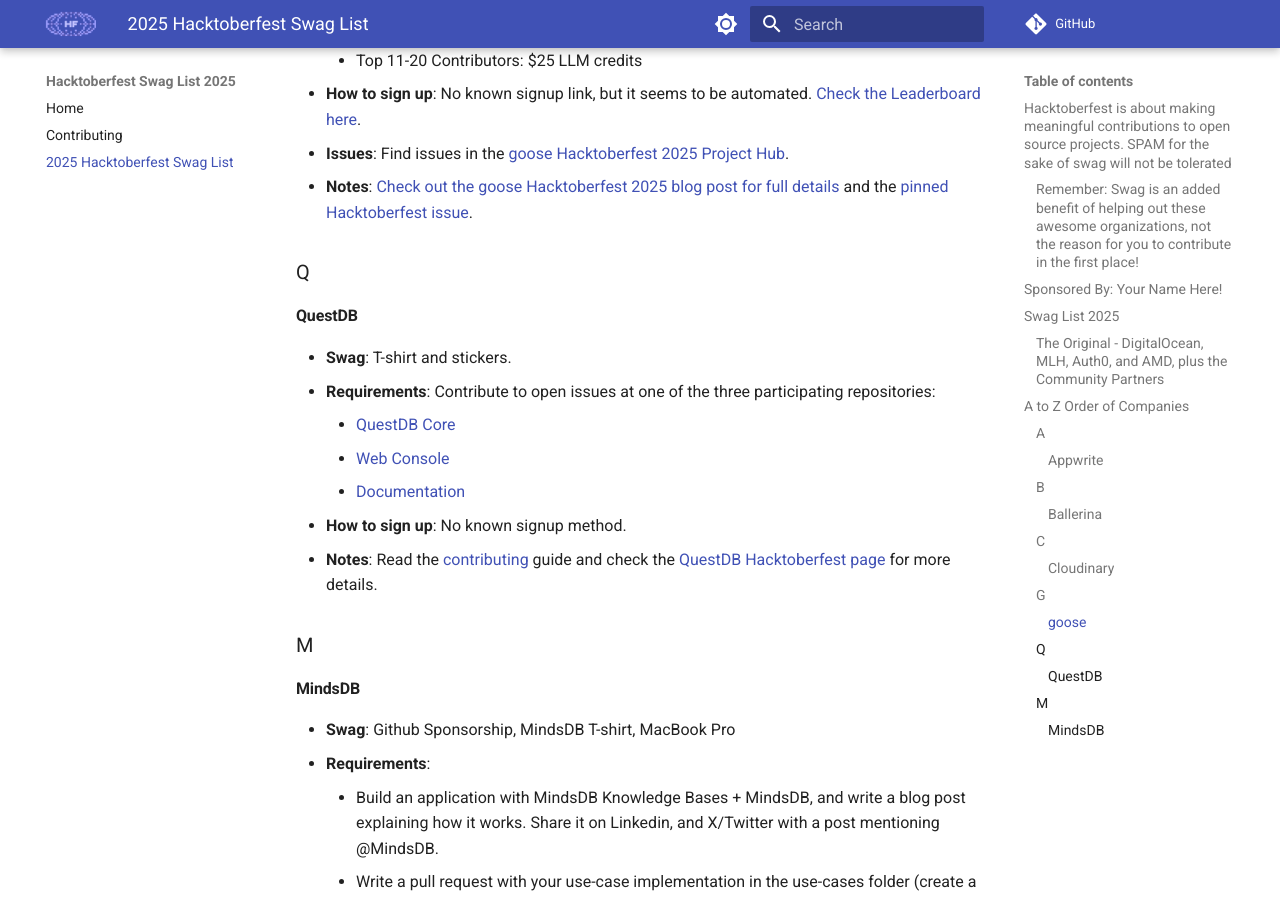
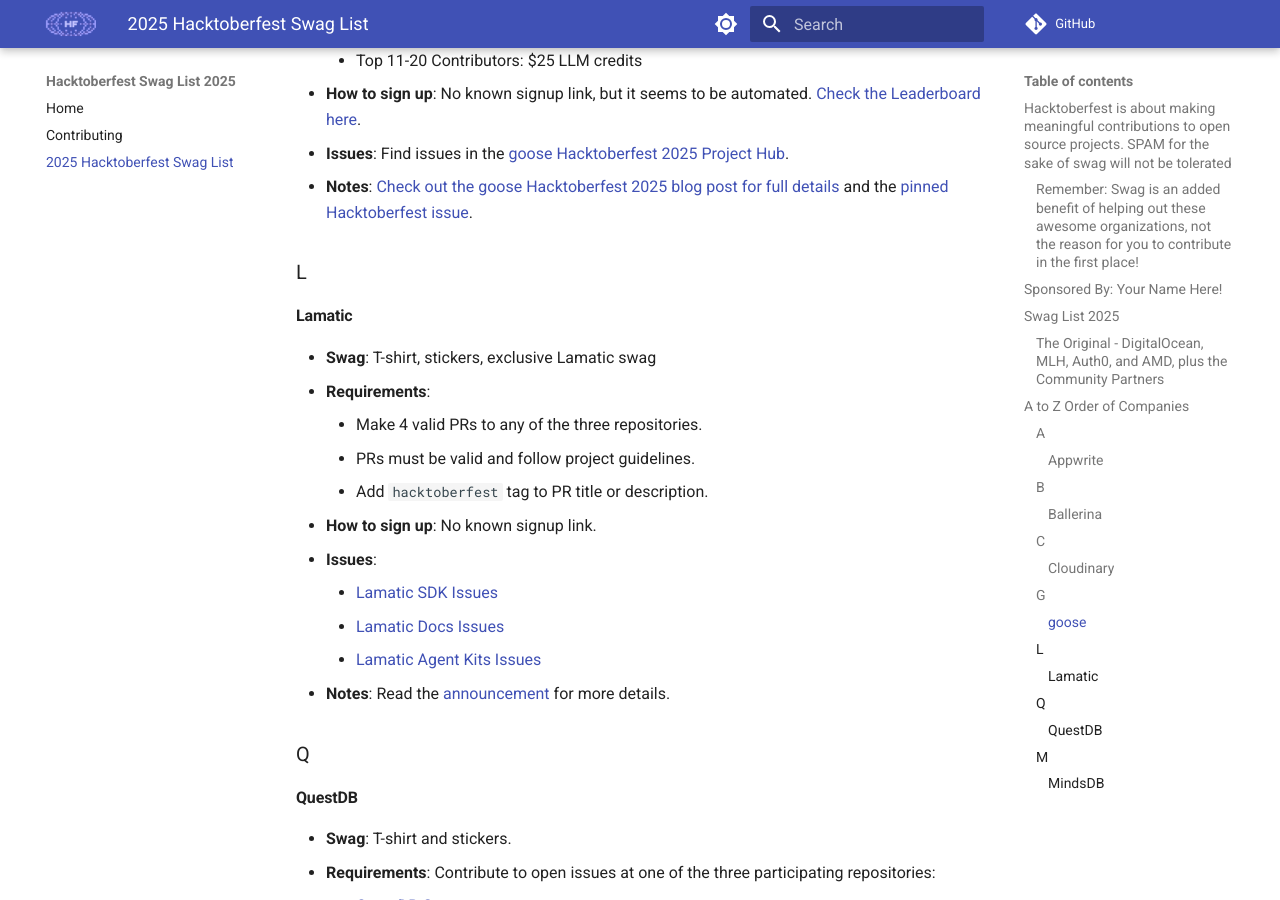
Before and after one commit to crweiner/hacktoberfest-swag-list, an MkDocs documentation site: the page built from docs/list.md, in a window 1280 px wide and 900 px high, scrolled down 2785 px. Built offline with MkDocs 1.6.1 and Material for MkDocs 9.7.7, drawn with Linux system fonts in a browser that asks for light colours; plug-ins that fetch from the network failed and are left out; comment, search, counter and statistics services are not loaded.

Commit message:
docs: Add Lamatic to the Hacktoberfest Swag List for 2025 (#1017)
* Add Lamatic to the Hacktoberfest Swag List for 2025 #1013

* Update docs/list.md

Co-authored-by: vimode <39148877+vimode@users.noreply.github.com>

* Update Lamatic

---------

Co-authored-by: vimode <39148877+vimode@users.noreply.github.com>
Co-authored-by: Chandler Weiner <23106097+crweiner@users.noreply.github.com>

```diff
--- a/docs/list.md
+++ b/docs/list.md
@@ -80,6 +80,22 @@
 - **Issues**: Find issues in the [goose Hacktoberfest 2025 Project Hub](https://github.com/block/goose/issues/4705).
 - **Notes**: [Check out the goose Hacktoberfest 2025 blog post for full details](https://block.github.io/goose/blog/2025/09/26/hacktoberfest-2025/) and the [pinned Hacktoberfest issue](https://github.com/block/goose/issues/4705).
 
+### L
+
+#### Lamatic
+
+- **Swag**: T-shirt, stickers, exclusive Lamatic swag
+- **Requirements**:
+    - Make 4 valid PRs to any of the three repositories.
+    - PRs must be valid and follow project guidelines.
+    - Add `hacktoberfest` tag to PR title or description.
+- **How to sign up**: No known signup link.
+- **Issues**:
+    - [Lamatic SDK Issues](https://github.com/Lamatic/lamatic-sdk/issues)
+    - [Lamatic Docs Issues](https://github.com/Lamatic/Lamatic-Docs/issues)
+    - [Lamatic Agent Kits Issues](https://github.com/Lamatic/AgentKit/issues)
+- **Notes**: Read the [announcement](https://lamatic.ai/docs/hacktoberfest) for more details.
+
 ### Q
 
 #### **QuestDB**
```
